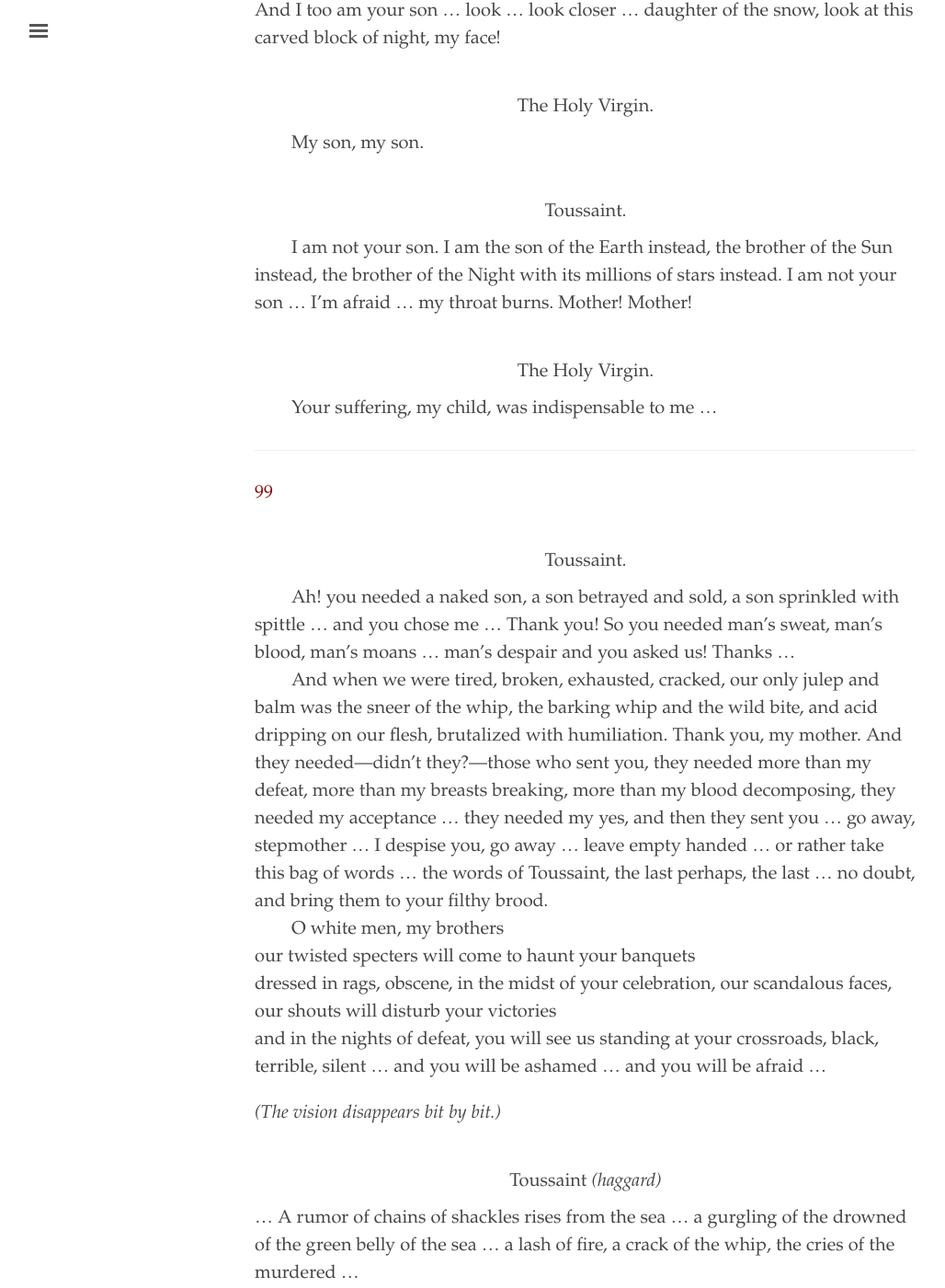
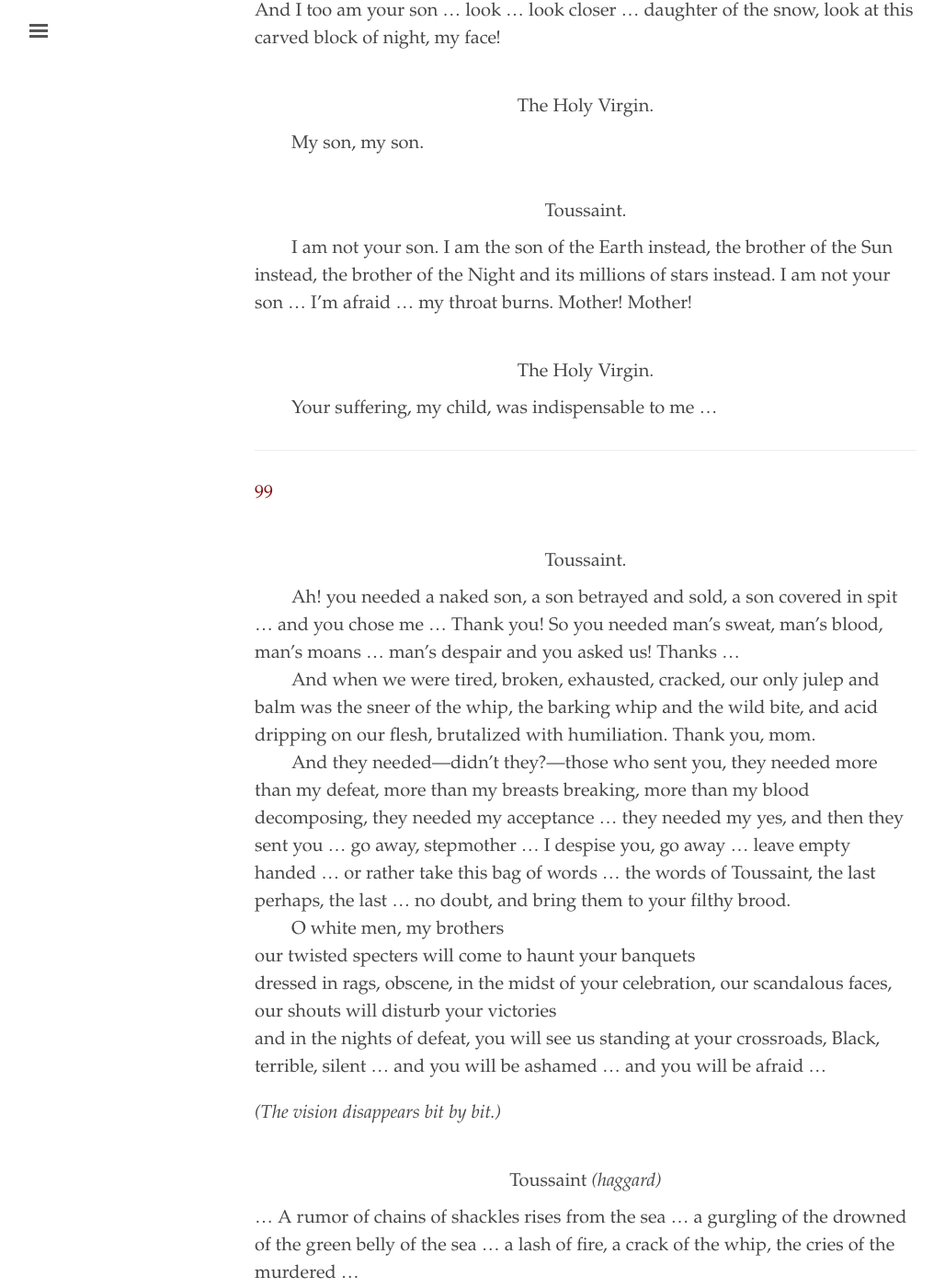
Before and after one commit to elotroalex/chiens, a Jekyll site: the page built from _texts/translation.md, in a window 1280 px wide and 1400 px high, scrolled down 113611 px. Shown: the whole window at 92% size, without its empty margins (3-1031 px from the left). Built offline with Jekyll 4.4.1, drawn with Linux system fonts in a browser that asks for light colours; some of the changed text lies outside the part shown.

Commit message:
firs revision complete

```diff
--- a/_texts/translation.md
+++ b/_texts/translation.md
@@ -3125,9 +3125,9 @@ Oh, steps; hooves of horses; crawling larvae grown in the valley of my ears. Con
 
 - Alas.
 - like a tender papaya
-- his head is still [check]bald
+- his head is still hairless fruit
 - but here he is elected by all the arrows of the carbet
-- {:.pr} his milk flows out of a thousand wounds, and his bush heart can no longer push the strong blood that defended him against the arid sands to his arms.
+- {:.pr} his milk flows out of a thousand wounds, and his bush heart can no longer push to his arms and feet the strong blood that defended him against the arid sands.
 
 - {:.sp} The Son.
 
@@ -3192,8 +3192,8 @@ Oh, steps; hooves of horses; crawling larvae grown in the valley of my ears. Con
 
 - {:.sp} The Son.
 
-- Maybe then, my father, it is my turn to complain.
-- {: .pr} When the Republic offered you to raise me in Europe, the bells of your heart rang loud.
+- Maybe then, father, it's my turn to complain.
+- {: .pr} When the Republic offered you to raise me in Europe, the bells of your heart rang high.
 - {: .pr} But for me, the cries of exile, of the seagull, and the big salty kidnapping and the sunless haze: exile, my father.
 - And the rain of purple ash on a foreign Paris.
 - And the cold injected down to the vein.
@@ -3437,8 +3437,8 @@ Oh, steps; hooves of horses; crawling larvae grown in the valley of my ears. Con
 - Who?
 - Them
 - them dogs
-- them men with bleeding smiles, with steel eyes
-- {:.pr} But you know, I tell you that the action of justice is extinguished. Extinguished, but the glow of their eyes never goes out.
+- them men with bleeding smiles, with steely eyes
+- {:.pr} And you know, I say their Justice is over. Over, but the glow of their eyes never dies.
 - assassins! murderers! murderers!
 
 - {:.sp} The Guard Man.
@@ -3645,7 +3645,7 @@ Oh, steps; hooves of horses; crawling larvae grown in the valley of my ears. Con
 
 - {:.sp} Toussaint.
 
-- {: .pr.i} I am not your son. I am the son of the Earth instead, the brother of the Sun instead, the brother of the Night with its millions of stars instead. I am not your son ... I'm afraid ... my throat burns. Mother! Mother!
+- {: .pr.i} I am not your son. I am the son of the Earth instead, the brother of the Sun instead, the brother of the Night and its millions of stars instead. I am not your son ... I'm afraid ... my throat burns. Mother! Mother!
 
 - {:.sp} The Holy Virgin.
 
@@ -3657,13 +3657,14 @@ Oh, steps; hooves of horses; crawling larvae grown in the valley of my ears. Con
 
 - {:.sp} Toussaint.
 
-- {: .pr.i} Ah! you needed a naked son, a son betrayed and sold, a son sprinkled with spittle ... and you chose me ... Thank you! So you needed man's sweat, man's blood, man's moans ... man's despair and you asked us! Thanks ...
-- {: .pr.i} And when we were tired, broken, exhausted, cracked, our only julep and balm was the sneer of the whip, the barking whip and the wild bite, and acid dripping on our flesh, brutalized with humiliation. Thank you, my mother. And they needed---didn't they?---those who sent you, they needed more than my defeat, more than my breasts breaking, more than my blood decomposing, they needed my acceptance ... they needed my yes, and then they sent you ... go away, stepmother ... I despise you, go away ... leave empty handed ... or rather take this bag of words ... the words of Toussaint, the last perhaps, the last ... no doubt, and bring them to your filthy brood.
+- {: .pr.i} Ah! you needed a naked son, a son betrayed and sold, a son covered in spit ... and you chose me ... Thank you! So you needed man's sweat, man's blood, man's moans ... man's despair and you asked us! Thanks ...
+- {: .pr.i} And when we were tired, broken, exhausted, cracked, our only julep and balm was the sneer of the whip, the barking whip and the wild bite, and acid dripping on our flesh, brutalized with humiliation. Thank you, mom.
+- {: .pr.i} And they needed---didn't they?---those who sent you, they needed more than my defeat, more than my breasts breaking, more than my blood decomposing, they needed my acceptance ... they needed my yes, and then they sent you ... go away, stepmother ... I despise you, go away ... leave empty handed ... or rather take this bag of words ... the words of Toussaint, the last perhaps, the last ... no doubt, and bring them to your filthy brood.
 - {: .i2} O white men, my brothers
 - our twisted specters will come to haunt your banquets
 - {: .pr} dressed in rags, obscene, in the midst of your celebration, our scandalous faces,
 - our shouts will disturb your victories
-- {: .pr} and in the nights of defeat, you will see us standing at your crossroads, black, terrible, silent ... and you will be ashamed ... and you will be afraid ...
+- {: .pr} and in the nights of defeat, you will see us standing at your crossroads, Black, terrible, silent ... and you will be ashamed ... and you will be afraid ...
 
 *(The vision disappears bit by bit.)*
 
@@ -3739,7 +3740,7 @@ Oh, steps; hooves of horses; crawling larvae grown in the valley of my ears. Con
 
 - {:.sp} The Man Reciter.
 
-- {:.pr.i} Saint-Domingue the secrets locked under a throat turn up in the blood steeple. Possessed women lay their soapy hands in the four corners of the red-heart marsh; the new thirsts flow out, broken moons right on the water loaf, a stone on the forehead.
+- {:.pr.i} Saint-Domingue, the secrets locked under a throat turn up in the blood steeple. Possessed women lay their soapy hands in the four corners of the red-heart marsh; the new thirsts flow out, broken moons right on the water loaf, a stone on the forehead.
 
 - {:.sp} The Woman Reciter.
 
```
Also changed, not shown: other parts of _texts/translation.md (+44 -44 lines).
